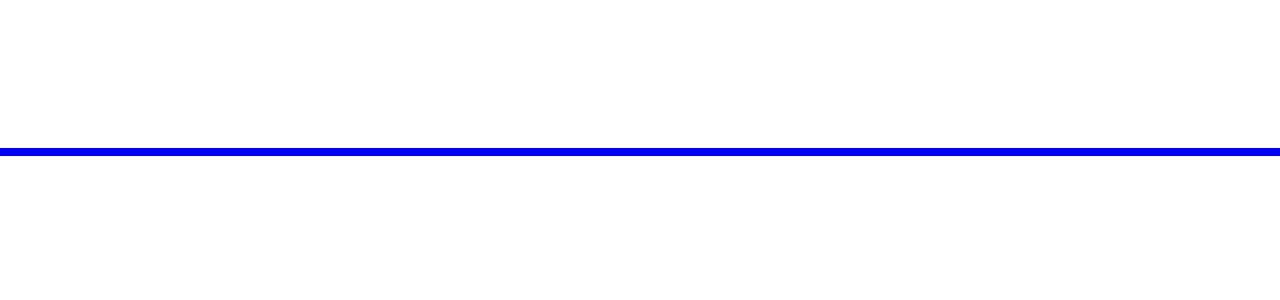
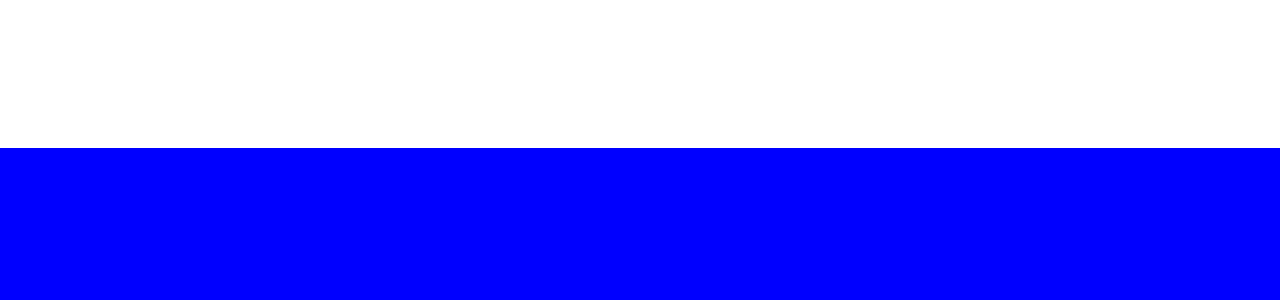
Before and after one commit to youneccon/tesitesi3, a plain HTML site: page index.html in a window 1280 px wide. Shown: the part 652-952 px from the top of the page. Before the commit the page ends 808 px from the top, so only its background shows below. Drawn offline with nearby package versions, Linux system fonts and the light colour scheme.

Commit message:
Update master.css

```diff
--- a/master.css
+++ b/master.css
@@ -1,7 +1,7 @@
 body{
   margin: 0;
   padding: 0;
-  height:3vh;
+  height:300vh;
 }
 header {
   margin: 0;
@@ -30,6 +30,6 @@ nav {
 main{
   margin:0;
   padding:0;
-  height:1vh;
+  height:100vh;
   background:blue;
 }
```
